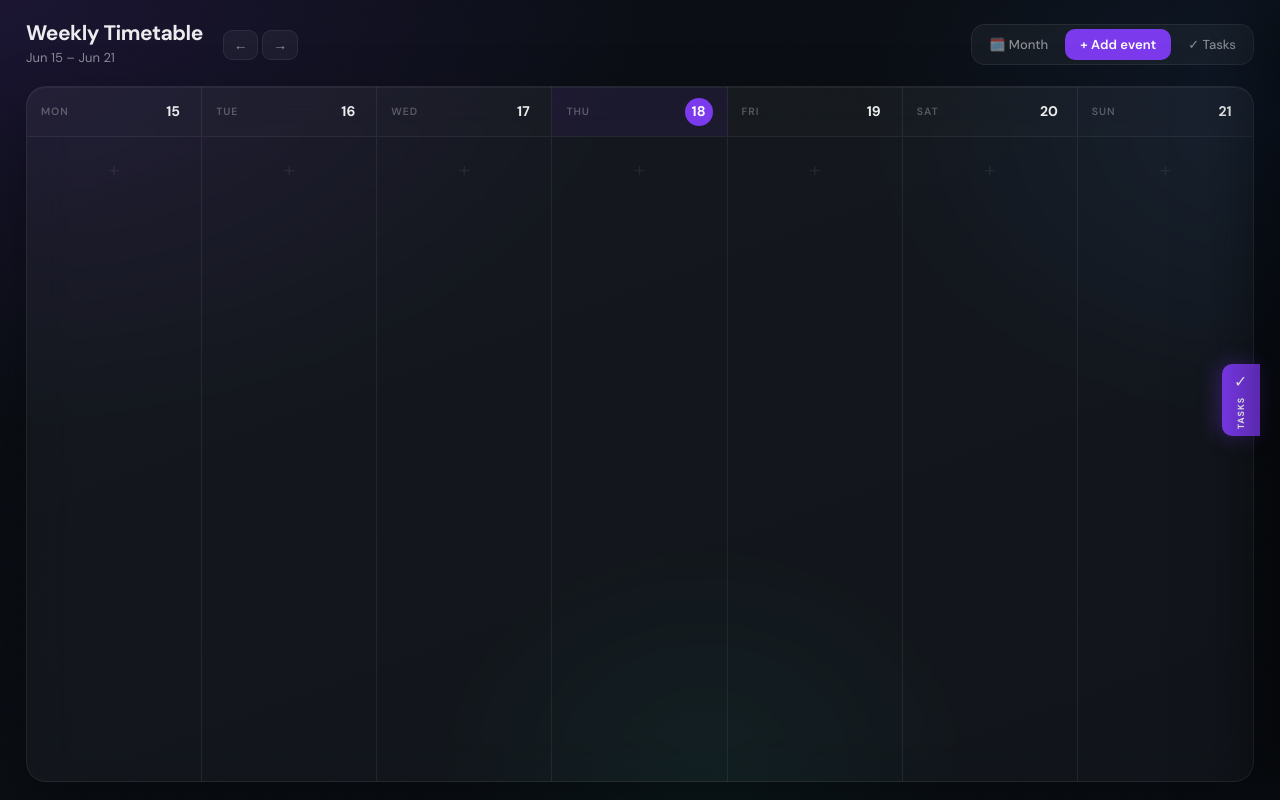
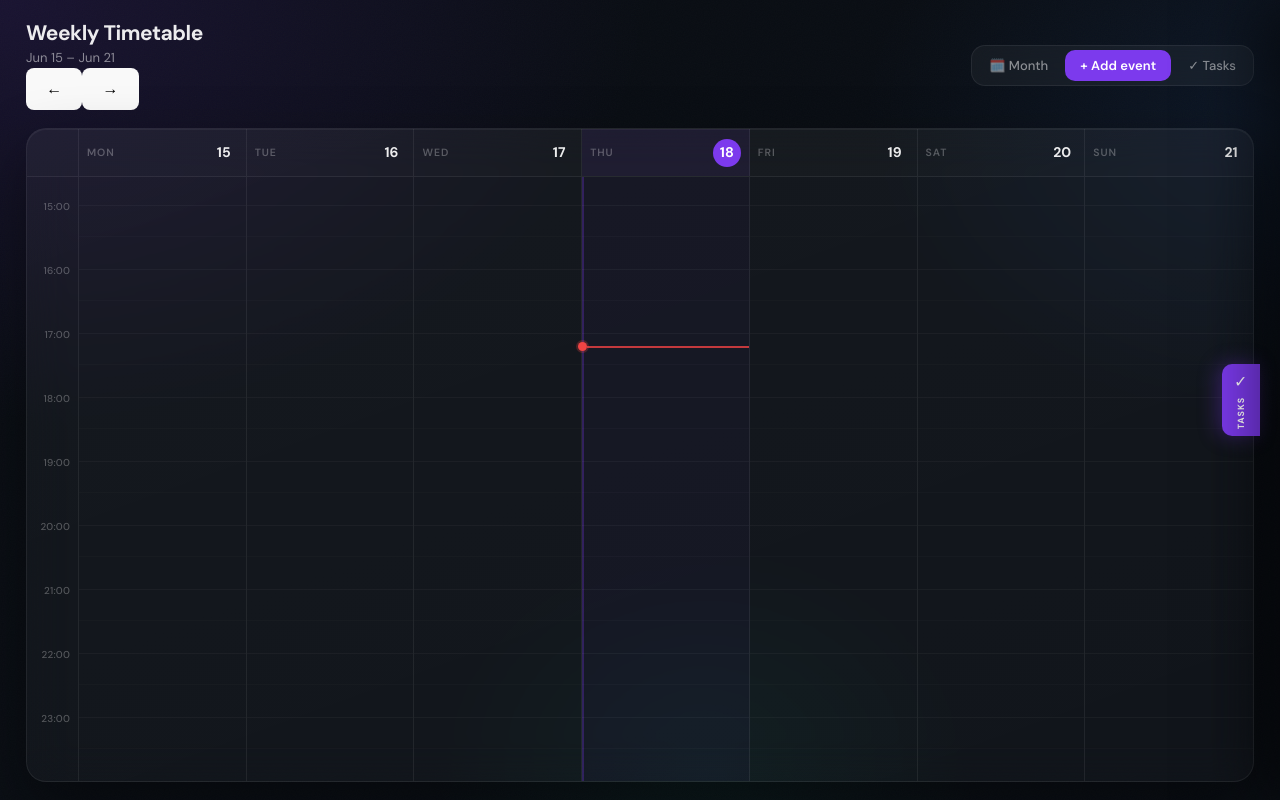
Before and after one commit to DavidAji06/Schedula, a React (Vite) app in the folder frontend-app/: page /app in a window 1280 px wide. Built offline with nearby package versions, Linux system fonts and the light colour scheme.

Commit message:
Added time features to weekly view

```diff
--- a/frontend-app/src/components/WeeklyCalendarGrid.css
+++ b/frontend-app/src/components/WeeklyCalendarGrid.css
@@ -139,6 +139,7 @@
 .week__btn:active { transform: scale(0.97); }
 
 /* ── Card ────────────────────────────────────────────────────── */
+/* ── Calendar card ───────────────────────────────────────────── */
 .week__card {
   flex: 1;
   min-height: 0;
@@ -148,41 +149,40 @@
   background: linear-gradient(160deg, var(--surface), var(--surface2));
   border-radius: var(--radius);
   overflow: hidden;
-  box-shadow:
-    0 24px 60px rgba(0,0,0,0.38),
-    0 1px 0 rgba(255,255,255,0.055) inset;
+  box-shadow: 0 24px 60px rgba(0,0,0,0.38), 0 1px 0 rgba(255,255,255,0.055) inset;
   backdrop-filter: blur(20px);
 }
-
 :root[data-theme="light"] .week__card {
   background: linear-gradient(160deg, rgba(255,255,255,0.88), rgba(255,255,255,0.72));
   box-shadow: 0 24px 60px rgba(0,0,0,0.09), 0 1px 0 rgba(255,255,255,1) inset;
 }
 
-/* ── Column headers ──────────────────────────────────────────── */
-.grid { display: grid; grid-template-columns: repeat(7, minmax(0,1fr)); }
-.grid--header { border-bottom: 1px solid var(--line); flex-shrink: 0; }
-
-.cell { border-right: 1px solid var(--line); }
-.cell:last-child { border-right: none; }
-
-.cell--head {
-  padding: 11px 14px 10px;
+/* ── Time-grid header ────────────────────────────────────────── */
+.tg__header {
+  display: grid;
+  grid-template-columns: 52px repeat(7, minmax(0,1fr));
+  border-bottom: 1px solid var(--line);
+  flex-shrink: 0;
+  background: var(--surface3);
+}
+.tg__gutter-corner { border-right: 1px solid var(--line); }
+.tg__head-cell {
+  padding: 10px 8px 9px;
   display: flex;
   align-items: center;
   justify-content: space-between;
-  background: var(--surface3);
+  border-right: 1px solid var(--line);
 }
-
-.cell__dow {
+.tg__head-cell:last-child { border-right: none; }
+.tg__head-cell--today { background: rgba(124,58,237,0.08); }
+.tg__dow {
   font-size: 10.5px;
   font-weight: 600;
   text-transform: uppercase;
   letter-spacing: 0.09em;
   color: var(--text3);
 }
-
-.cell__date {
+.tg__date {
   font-size: 14px;
   font-weight: 700;
   width: 28px;
@@ -191,150 +191,169 @@
   align-items: center;
   justify-content: center;
   border-radius: 50%;
-  transition: background 200ms;
 }
+.tg__date--today { background: var(--accent); color: #fff; }
 
-.cell--today.cell--head { background: rgba(124,58,237,0.08); }
-.cell--today .cell__date { background: var(--accent); color: #fff; }
-
-/* ── Body ────────────────────────────────────────────────────── */
-.grid--body {
+/* ── Scrollable area ─────────────────────────────────────────── */
+.tg__scroll {
   flex: 1;
   min-height: 0;
   overflow-y: auto;
+  overflow-x: hidden;
   scrollbar-width: thin;
   scrollbar-color: var(--line) transparent;
 }
-.grid--body::-webkit-scrollbar { width: 4px; }
-.grid--body::-webkit-scrollbar-thumb { background: var(--line); border-radius: 4px; }
+.tg__scroll::-webkit-scrollbar { width: 5px; }
+.tg__scroll::-webkit-scrollbar-thumb { background: var(--line); border-radius: 4px; }
 
-.cell--col {
-  padding: 10px 9px;
-  min-height: 100%;
-  transition: background 140ms;
-}
-
-.cell--today.cell--col {
-  background: rgba(124,58,237,0.035);
-  box-shadow: inset 2px 0 0 rgba(124,58,237,0.3);
-}
-
-.cell--col:hover { background: var(--surface3); }
-
-/* ── Empty ───────────────────────────────────────────────────── */
-/* ── Empty state ─────────────────────────────────────────────── */
-.cell__empty {
-  display: flex;
-  flex-direction: column;
-  align-items: center;
-  justify-content: center;
-  gap: 5px;
-  height: 72px;
-  font-size: 0; /* hide "No events" text */
-  user-select: none;
-  border-radius: 10px;
-  transition: background 200ms;
-  cursor: pointer;
+/* ── Body grid ───────────────────────────────────────────────── */
+.tg__body {
+  display: grid;
+  grid-template-columns: 52px repeat(7, minmax(0,1fr));
+  height: calc(64px * 24);
   position: relative;
 }
 
-/* + icon — always faintly visible */
-.cell__empty::before {
-  content: '+';
-  font-size: 22px;
-  font-weight: 200;
-  line-height: 1;
-  color: var(--line);
-  transition: color 180ms, transform 180ms;
+/* ── Hour gutter ─────────────────────────────────────────────── */
+.tg__gutter { border-right: 1px solid var(--line); position: relative; }
+.tg__gutter-cell {
+  height: 64px;
+  display: flex;
+  align-items: flex-start;
+  justify-content: flex-end;
+  padding-right: 8px;
+}
+.tg__hour-label {
+  font-size: 10px;
+  font-weight: 500;
+  color: var(--text3);
+  transform: translateY(-6px);
+  white-space: nowrap;
+  letter-spacing: 0.02em;
 }
 
-/* hint text */
-.cell__empty::after {
-  content: 'Double-click to add';
-  font-size: 10.5px;
-  font-weight: 500;
-  letter-spacing: 0.04em;
-  color: transparent;
-  transition: color 180ms;
+/* ── Day columns ─────────────────────────────────────────────── */
+.tg__col {
+  position: relative;
+  border-right: 1px solid var(--line);
+  cursor: pointer;
+  transition: background 120ms;
+}
+.tg__col:last-child { border-right: none; }
+.tg__col:hover { background: rgba(124,58,237,0.025); }
+.tg__col--today { background: rgba(124,58,237,0.035); box-shadow: inset 2px 0 0 rgba(124,58,237,0.28); }
+.tg__col--today:hover { background: rgba(124,58,237,0.055); }
+
+.tg__hour-line {
+  position: absolute;
+  left: 0;
+  right: 0;
+  height: 1px;
+  background: var(--line2);
+  pointer-events: none;
 }
 
-/* Reveal on column hover */
-.cell--col:hover .cell__empty {
-  background: rgba(124,58,237,0.04);
+/* half-hour lines via repeating gradient */
+.tg__col::before {
+  content: '';
+  position: absolute;
+  inset: 0;
+  background-image: repeating-linear-gradient(
+    to bottom,
+    transparent 0px,
+    transparent 31px,
+    var(--line2) 31px,
+    var(--line2) 32px,
+    transparent 32px,
+    transparent 64px
+  );
+  pointer-events: none;
+  opacity: 0.5;
 }
 
-.cell--col:hover .cell__empty::before {
-  color: var(--text3);
-  transform: scale(1.15);
+/* ── Now indicator ───────────────────────────────────────────── */
+.tg__now {
+  position: absolute;
+  left: 0;
+  right: 0;
+  z-index: 10;
+  pointer-events: none;
+  display: flex;
+  align-items: center;
+}
+.tg__now-dot {
+  width: 9px;
+  height: 9px;
+  border-radius: 50%;
+  background: #ef4444;
+  flex-shrink: 0;
+  margin-left: -4px;
+  box-shadow: 0 0 0 2px rgba(239,68,68,0.25);
+}
+.tg__now-line {
+  flex: 1;
+  height: 2px;
+  background: #ef4444;
+  opacity: 0.8;
 }
 
-.cell--col:hover .cell__empty::after {
-  color: var(--text3);
+/* ── Positioned events ───────────────────────────────────────── */
+.tg__event {
+  position: absolute;
+  border-radius: 8px;
+  padding: 4px 7px;
+  cursor: pointer;
+  user-select: none;
+  overflow: hidden;
+  transition: filter 120ms, transform 120ms, box-shadow 120ms;
+  z-index: 2;
+  display: flex;
+  flex-direction: column;
+  gap: 2px;
+  box-sizing: border-box;
+}
+.tg__event:hover { filter: brightness(1.1); transform: translateY(-1px); z-index: 3; }
+.tg__event:active { transform: scale(0.98); }
+.tg__event:focus  { outline: none; }
+.tg__event:focus-visible { box-shadow: 0 0 0 3px rgba(124,58,237,0.45); }
+
+.tg__event.event--lecture    { background: rgba(139,92,246,0.22); border: 1px solid rgba(139,92,246,0.38); border-left: 3px solid var(--c-lecture); }
+.tg__event.event--assignment { background: rgba(245,158,11,0.20);  border: 1px solid rgba(245,158,11,0.35);  border-left: 3px solid var(--c-assignment); }
+.tg__event.event--society    { background: rgba(16,185,129,0.20);  border: 1px solid rgba(16,185,129,0.35);  border-left: 3px solid var(--c-society); }
+.tg__event.event--personal   { background: rgba(59,130,246,0.20);  border: 1px solid rgba(59,130,246,0.35);  border-left: 3px solid var(--c-personal); }
+
+.tg__event.event--lecture:hover    { box-shadow: 0 6px 20px rgba(139,92,246,0.30); }
+.tg__event.event--assignment:hover { box-shadow: 0 6px 20px rgba(245,158,11,0.25); }
+.tg__event.event--society:hover    { box-shadow: 0 6px 20px rgba(16,185,129,0.25); }
+.tg__event.event--personal:hover   { box-shadow: 0 6px 20px rgba(59,130,246,0.25); }
+
+.tg__event.event--conflict {
+  border-color: rgba(239,68,68,0.55) !important;
+  background: rgba(239,68,68,0.12) !important;
+  border-left-color: #ef4444 !important;
 }
 
-/* ── Events ──────────────────────────────────────────────────── */
-.events { display: flex; flex-direction: column; gap: 7px; }
-
-.event {
-  border-radius: 11px;
-  padding: 9px 10px 7px 13px;
-  cursor: pointer;
-  user-select: none;
-  position: relative;
+.tg__event-title {
+  font-size: 11.5px;
+  font-weight: 600;
+  line-height: 1.3;
+  white-space: nowrap;
   overflow: hidden;
-  transition: transform 120ms ease, box-shadow 120ms ease, filter 120ms ease;
+  text-overflow: ellipsis;
 }
-
-.event--lecture    { background: rgba(139,92,246,0.14); border: 1px solid rgba(139,92,246,0.24); }
-.event--assignment { background: rgba(245,158,11,0.12); border: 1px solid rgba(245,158,11,0.22); }
-.event--society    { background: rgba(16,185,129,0.12); border: 1px solid rgba(16,185,129,0.22); }
-.event--personal   { background: rgba(59,130,246,0.12); border: 1px solid rgba(59,130,246,0.22); }
-
-.event::before {
-  content: '';
+.tg__event-time {
+  font-size: 10px;
+  color: var(--text2);
+  white-space: nowrap;
+  overflow: hidden;
+  text-overflow: ellipsis;
+}
+.tg__event .event__bell {
   position: absolute;
-  left: 0; top: 0; bottom: 0;
-  width: 3px;
-  border-radius: 11px 0 0 11px;
-}
-.event--lecture::before    { background: var(--c-lecture); }
-.event--assignment::before { background: var(--c-assignment); }
-.event--society::before    { background: var(--c-society); }
-.event--personal::before   { background: var(--c-personal); }
-
-.event:hover { transform: translateY(-2px); filter: brightness(1.08); }
-.event--lecture:hover    { box-shadow: 0 8px 22px rgba(139,92,246,0.24); }
-.event--assignment:hover { box-shadow: 0 8px 22px rgba(245,158,11,0.20); }
-.event--society:hover    { box-shadow: 0 8px 22px rgba(16,185,129,0.20); }
-.event--personal:hover   { box-shadow: 0 8px 22px rgba(59,130,246,0.20); }
-
-.event:active { transform: scale(0.98); }
-.event:focus  { outline: none; }
-.event:focus-visible { box-shadow: 0 0 0 3px rgba(124,58,237,0.4); }
-
-:root[data-theme="light"] .event--lecture    { background: rgba(139,92,246,0.09); border-color: rgba(139,92,246,0.18); }
-:root[data-theme="light"] .event--assignment { background: rgba(245,158,11,0.09); border-color: rgba(245,158,11,0.18); }
-:root[data-theme="light"] .event--society    { background: rgba(16,185,129,0.09); border-color: rgba(16,185,129,0.18); }
-:root[data-theme="light"] .event--personal   { background: rgba(59,130,246,0.09); border-color: rgba(59,130,246,0.18); }
-
-.event__title {
-  font-weight: 600;
-  font-size: 12.5px;
-  line-height: 1.35;
-  letter-spacing: -0.1px;
-}
-
-.event__meta {
-  margin-top: 2px;
-  font-size: 11px;
-  color: var(--text2);
-}
-
-.event__footer {
-  display: flex;
-  align-items: center;
-  gap: 5px;
-  margin-top: 6px;
+  bottom: 3px;
+  right: 4px;
+  font-size: 10px;
+  padding: 1px 2px;
 }
 
 .event__countdown {
@@ -525,50 +544,9 @@
 .dangerBtn:hover { background: rgba(239,68,68,0.14); color: #ef4444; }
 
 @media (max-width: 520px) { .form__row { grid-template-columns: 1fr; } }
-@media (max-width: 900px)  { .week__card { overflow-x: auto; } .grid { min-width: 860px; } }
 
-.event__recur-icon { margin-right: 4px; font-size: 10px; opacity: 0.7; }
-
-/* ── Week navigation ─────────────────────────────────────────── */
-.week__topbar__left {
-  display: flex;
-  align-items: center;
-  gap: 20px;
+@media (max-width: 900px) {
+  .week__card  { overflow-x: auto; }
+  .tg__header,
+  .tg__body    { min-width: 700px; }
 }
-
-.week__nav {
-  display: flex;
-  align-items: center;
-  gap: 4px;
-}
-
-.week__navBtn {
-  border: 1px solid var(--line);
-  background: var(--surface);
-  color: var(--text2);
-  width: 30px;
-  height: 30px;
-  border-radius: 9px;
-  cursor: pointer;
-  font-size: 14px;
-  display: flex;
-  align-items: center;
-  justify-content: center;
-  transition: background 140ms, color 140ms;
-  font-family: var(--font);
-}
-.week__navBtn:hover { background: var(--surface2); color: var(--text); }
-
-.week__todayBtn {
-  border: 1px solid var(--line);
-  background: var(--surface);
-  color: var(--text2);
-  padding: 5px 11px;
-  border-radius: 9px;
-  cursor: pointer;
-  font-size: 12px;
-  font-weight: 600;
-  font-family: var(--font);
-  transition: background 140ms, color 140ms;
-}
-.week__todayBtn:hover { background: var(--accent-lo); color: var(--accent); }
--- a/frontend-app/src/components/WeeklyCalendarGrid.jsx
+++ b/frontend-app/src/components/WeeklyCalendarGrid.jsx
@@ -1,7 +1,52 @@
-import { useMemo, useState, useEffect } from "react";
+import React, { useMemo, useState, useEffect } from "react";
 import "./WeeklyCalendarGrid.css";
 import EventModal from "./EventModal";
 import TodoSidebar from "./Todosidebar";
+
+const HOURS = Array.from({ length: 24 }, (_, i) => i);
+const PX_PER_HOUR = 64;
+const PX_PER_MIN  = PX_PER_HOUR / 60;
+
+function minutesFromMidnight(date) {
+  return date.getHours() * 60 + date.getMinutes();
+}
+
+// Assign columns to overlapping events so they sit side-by-side
+function layoutEvents(evs) {
+  const sorted = [...evs].sort((a, b) => a.startD - b.startD);
+  const columns = [];
+  const result = [];
+
+  for (const ev of sorted) {
+    let placed = false;
+    for (let col = 0; col < columns.length; col++) {
+      const last = columns[col];
+      if (last.endD <= ev.startD) {
+        columns[col] = ev;
+        result.push({ ...ev, col, totalCols: null });
+        placed = true;
+        break;
+      }
+    }
+    if (!placed) {
+      columns.push(ev);
+      result.push({ ...ev, col: columns.length - 1, totalCols: null });
+    }
+  }
+
+  // Second pass: set totalCols for each event based on max overlapping column
+  return result.map((ev) => {
+    let maxCol = ev.col;
+    for (const other of result) {
+      if (other.startD < ev.endD && other.endD > ev.startD) {
+        maxCol = Math.max(maxCol, other.col);
+      }
+    }
+    return { ...ev, totalCols: maxCol + 1 };
+  });
+}
+
+
 
 const DAYS = ["Mon", "Tue", "Wed", "Thu", "Fri", "Sat", "Sun"];
 
@@ -41,6 +86,16 @@ export default function WeeklyCalendarGrid({ theme, onToggleTheme, view, onToggl
   const [selectedDate, setSelectedDate] = useState(() => new Date());
   const [now, setNow] = useState(() => new Date());
   const [todoOpen, setTodoOpen] = useState(false);
+  const scrollRef = React.useRef(null);
+
+  // Scroll to current time on mount
+  useEffect(() => {
+    if (scrollRef.current) {
+      const mins = new Date().getHours() * 60 + new Date().getMinutes();
+      const scrollTo = Math.max(0, mins * PX_PER_MIN - 120);
+      scrollRef.current.scrollTop = scrollTo;
+    }
+  }, []);
 
   // Tick every minute so countdowns stay fresh
   useEffect(() => {
@@ -76,9 +131,9 @@ export default function WeeklyCalendarGrid({ theme, onToggleTheme, view, onToggl
 
   const eventToEdit = editingId ? events.find((e) => e.id === editingId) : null;
 
-  function openAddForDate(date) {
+  function openAddForDate(date, hour = 9) {
     setEditingId(null);
-    setSelectedDate(date);
+    setSelectedDate({ date, hour });
     setModalOpen(true);
   }
 
@@ -192,13 +247,13 @@ export default function WeeklyCalendarGrid({ theme, onToggleTheme, view, onToggl
         open={modalOpen}
         mode={editingId ? "edit" : "add"}
         initialStart={(() => {
-          const d = new Date(selectedDate);
-          d.setHours(9, 0, 0, 0);
+          const d = new Date(selectedDate.date || selectedDate);
+          d.setHours(selectedDate.hour ?? 9, 0, 0, 0);
           return d;
         })()}
         initialEnd={(() => {
-          const d = new Date(selectedDate);
-          d.setHours(10, 0, 0, 0);
+          const d = new Date(selectedDate.date || selectedDate);
+          d.setHours((selectedDate.hour ?? 9) + 1, 0, 0, 0);
           return d;
         })()}
         eventToEdit={eventToEdit}
@@ -247,78 +302,132 @@ export default function WeeklyCalendarGrid({ theme, onToggleTheme, view, onToggl
       <TodoSidebar open={todoOpen} onClose={() => setTodoOpen(false)} />
 
       <section className="week__card">
-        <div className="grid grid--header">
+        {/* ── Day header row ── */}
+        <div className="tg__header">
+          <div className="tg__gutter-corner" />
           {DAYS.map((label, i) => {
             const d = weekDates[i];
-            const isToday = new Date().toDateString() === d.toDateString();
+            const isToday = isSameDay(d, new Date());
             return (
-              <div key={label} className={`cell cell--head ${isToday ? "cell--today" : ""}`}>
-                <span className="cell__dow">{label}</span>
-                <span className="cell__date">{d.getDate()}</span>
+              <div key={label} className={`tg__head-cell${isToday ? " tg__head-cell--today" : ""}`}>
+                <span className="tg__dow">{label}</span>
+                <span className={`tg__date${isToday ? " tg__date--today" : ""}`}>{d.getDate()}</span>
               </div>
             );
           })}
         </div>
 
-        <div className="grid grid--body">
+        {/* ── Scrollable time grid ── */}
+        <div className="tg__scroll" ref={scrollRef}>
+          <div className="tg__body">
+
+            {/* Hour gutter */}
+            <div className="tg__gutter">
+              {HOURS.map((h) => (
+                <div key={h} className="tg__gutter-cell">
+                  {h !== 0 && (
+                    <span className="tg__hour-label">
+                      {String(h).padStart(2, "0")}:00
+                    </span>
+                  )}
+                </div>
+              ))}
+            </div>
+
+            {/* Day columns */}
             {DAYS.map((label, i) => {
               const dayDate = weekDates[i];
-            const dayEvents = eventsForDay(dayDate);
+              const isToday = isSameDay(dayDate, new Date());
+              const rawEvents = events
+                .map((ev) => ({ ...ev, startD: new Date(ev.start), endD: new Date(ev.end) }))
+                .filter((ev) => isSameDay(ev.startD, dayDate));
+              const laid = layoutEvents(rawEvents);
+              const conflictIds = (() => {
+                const ids = new Set();
+                for (let a = 0; a < laid.length; a++)
+                  for (let b = a + 1; b < laid.length; b++)
+                    if (laid[a].startD < laid[b].endD && laid[b].startD < laid[a].endD) {
+                      ids.add(laid[a].id); ids.add(laid[b].id);
+                    }
+                return ids;
+              })();
+
+              // Now indicator
+              const nowMins = minutesFromMidnight(now);
 
               return (
-              <div key={label} className="cell cell--col" onDoubleClick={() => openAddForDate(dayDate)}>
-                {dayEvents.length === 0 ? (
-                  <div className="cell__empty">No events</div>
-                ) : (
-                  <div className="events">
-                    {(() => {
-                      const conflictIds = getConflictIds(dayEvents);
-                      return dayEvents.map((ev) => {
-                        const s = new Date(ev.start);
-                        const en = new Date(ev.end);
+                <div
+                  key={label}
+                  className={`tg__col${isToday ? " tg__col--today" : ""}`}
+                  onClick={(e) => {
+                    // Calculate hour from click position
+                    const rect = e.currentTarget.getBoundingClientRect();
+                    const y = e.clientY - rect.top + e.currentTarget.closest(".tg__scroll").scrollTop;
+                    const hour = Math.floor(y / PX_PER_HOUR);
+                    openAddForDate(dayDate, Math.min(23, Math.max(0, hour)));
+                  }}
+                >
+                  {/* Hour lines */}
+                  {HOURS.map((h) => (
+                    <div key={h} className="tg__hour-line" style={{ top: h * PX_PER_HOUR }} />
+                  ))}
+
+                  {/* Now indicator */}
+                  {isToday && (
+                    <div className="tg__now" style={{ top: nowMins * PX_PER_MIN }}>
+                      <div className="tg__now-dot" />
+                      <div className="tg__now-line" />
+                    </div>
+                  )}
+
+                  {/* Events */}
+                  {laid.map((ev) => {
+                    const startMins = minutesFromMidnight(ev.startD);
+                    const endMins   = minutesFromMidnight(ev.endD);
+                    const duration  = Math.max(endMins - startMins, 15);
+                    const top       = startMins * PX_PER_MIN;
+                    const height    = duration * PX_PER_MIN;
+                    const width     = `calc((100% - 4px) / ${ev.totalCols})`;
+                    const left      = `calc(${ev.col} * (100% - 4px) / ${ev.totalCols} + 2px)`;
                     const isConflict = conflictIds.has(ev.id);
-                        const countdown = ev.countdown ? formatCountdown(ev.start) : null;
+                    const countdown  = ev.countdown ? formatCountdown(ev.start) : null;
+
                     return (
                       <div
                         key={ev.id}
-                            className={`event event--${ev.category}${isConflict ? " event--conflict" : ""}`}
+                        className={`tg__event event--${ev.category}${isConflict ? " event--conflict" : ""}`}
+                        style={{ top, height, width, left }}
                         role="button"
                         tabIndex={0}
-                            onClick={() => openEdit(ev)}
-                            onKeyDown={(e) => {
-                              if (e.key === "Enter" || e.key === " ") openEdit(ev);
-                            }}
+                        onClick={(e) => { e.stopPropagation(); openEdit(ev); }}
+                        onKeyDown={(e) => { if (e.key === "Enter" || e.key === " ") openEdit(ev); }}
                       >
-                            <div className="event__title">
-                              {isConflict && <span className="event__conflict-icon" title="Time conflict">⚠️</span>}
-                              {ev.recurringId && <span className="event__recur-icon" title="Recurring">🔁</span>}
+                        <div className="tg__event-title">
+                          {isConflict && <span className="event__conflict-icon">⚠️</span>}
+                          {ev.recurringId && <span className="event__recur-icon">🔁</span>}
                           {ev.title}
                         </div>
-                            <div className="event__meta">
-                              {formatTime(s)}–{formatTime(en)}
-                              {ev.location ? ` • ${ev.location}` : ""}
+                        {height >= 36 && (
+                          <div className="tg__event-time">
+                            {formatTime(ev.startD)}–{formatTime(ev.endD)}
+                            {ev.location ? ` · ${ev.location}` : ""}
                           </div>
-                            <div className="event__footer">
-                              {countdown && (
+                        )}
+                        {height >= 56 && countdown && (
                           <span className="event__countdown">{countdown}</span>
                         )}
                         <button
                           className={`event__bell${ev.countdown ? " event__bell--on" : ""}`}
+                          onClick={(e) => toggleCountdown(e, ev.id)}
                           title={ev.countdown ? "Remove countdown" : "Add countdown"}
-                                onClick={(e) => toggleCountdown(e, ev.id)}
-                              >
-                                🔔
-                              </button>
-                            </div>
-                          </div>
-                        );
-                      });
-                    })()}
-                  </div>
-                )}
+                        >🔔</button>
                       </div>
                     );
                   })}
+                </div>
+              );
+            })}
+          </div>
         </div>
       </section>
     </div>
```
Lines whose indentation alone changed are shown as unchanged.
